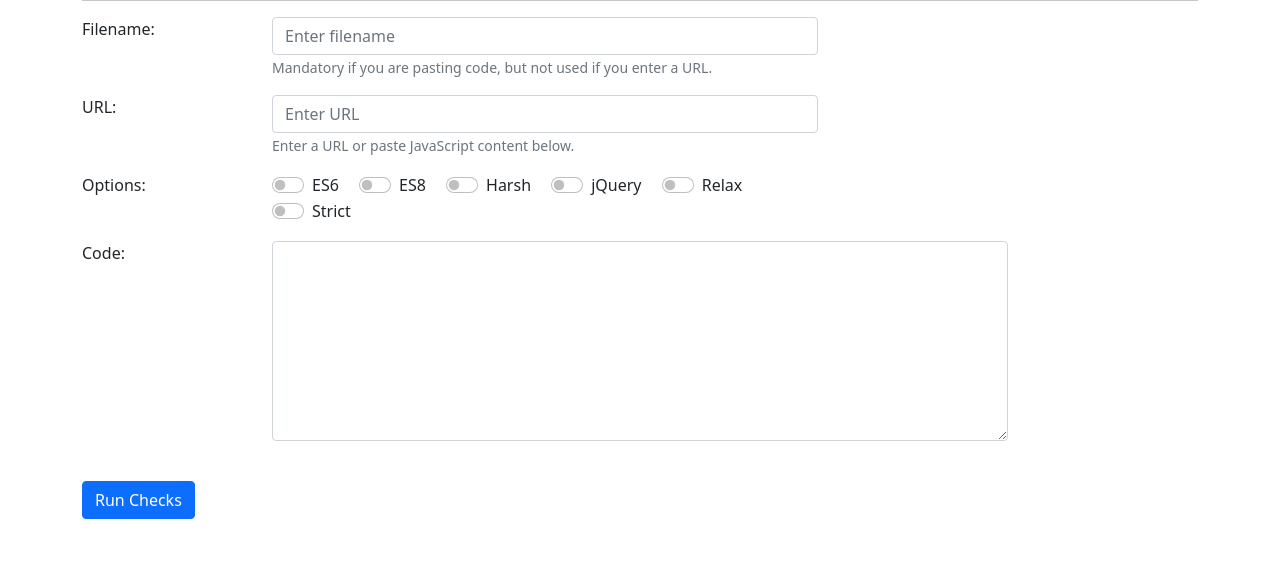
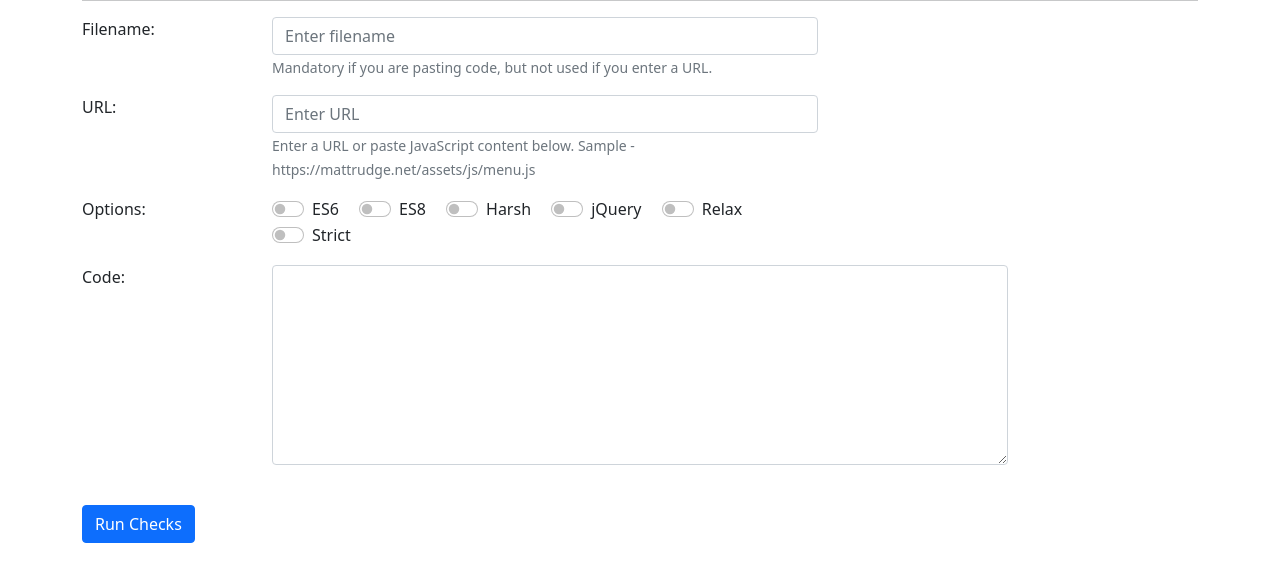
Before and after one commit to CyberArchitect777/codeinstitute-jshint-api, a plain HTML site: page index.html in a window 1280 px wide. Shown: the part 72-654 px from the top of the page. Drawn offline with nearby package versions, Linux system fonts and the light colour scheme.

Commit message:
Added text to show the link to the sample js file used in testing

```diff
--- a/index.html
+++ b/index.html
@@ -38,7 +38,7 @@
                         <label for="url" class="col-2 form-label">URL:</label>
                         <div class="col-6">
                             <input class="form-control" aria-describedby="urlHelp" placeholder="Enter URL" id="url" name="url" type="url">
-                            <small id="urlHelp" class="form-text">Enter a URL or paste JavaScript content below.</small>
+                            <small id="urlHelp" class="form-text">Enter a URL or paste JavaScript content below. Sample - https://mattrudge.net/assets/js/menu.js</small>
                         </div>
                     </div>
                     <div class="row mb-3">
```
